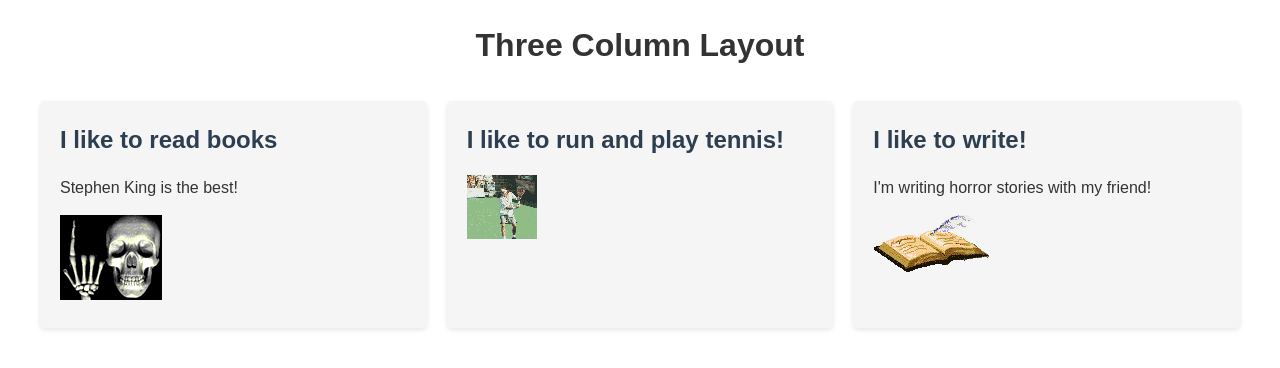
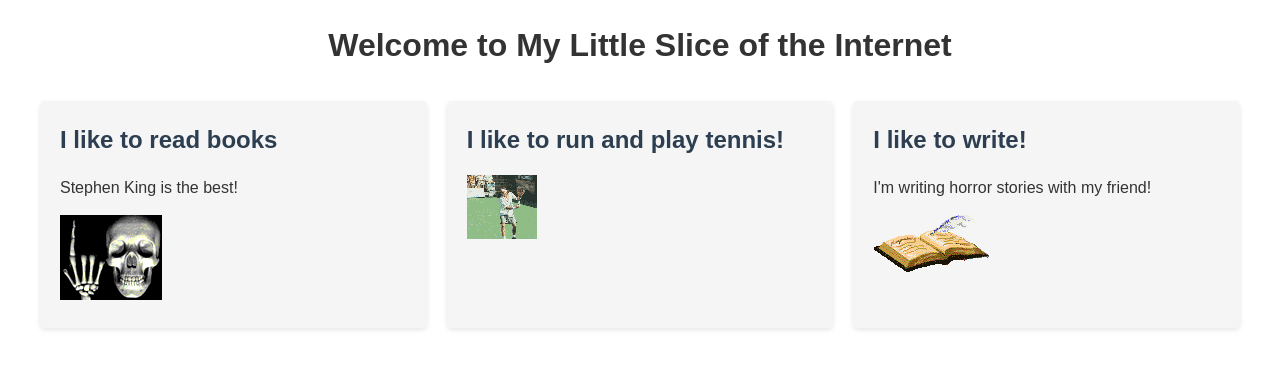
Before and after one commit to PMCrawford/PMCrawford.github.io, a plain HTML site: page index.html in a window 1280 px wide. Drawn offline with Linux system fonts and the light colour scheme.

Commit message:
Update index.html

```diff
--- a/index.html
+++ b/index.html
@@ -57,7 +57,7 @@
     </style>
 </head>
 <body>
-    <h1 style="text-align: center; margin-bottom: 30px;">Three Column Layout</h1>
+    <h1 style="text-align: center; margin-bottom: 30px;">Welcome to My Little Slice of the Internet</h1>
 
     <div class="container">
         <div class="column">
```
